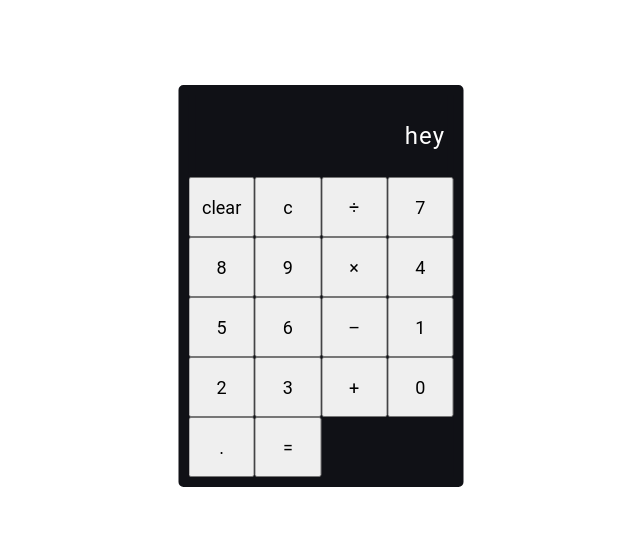
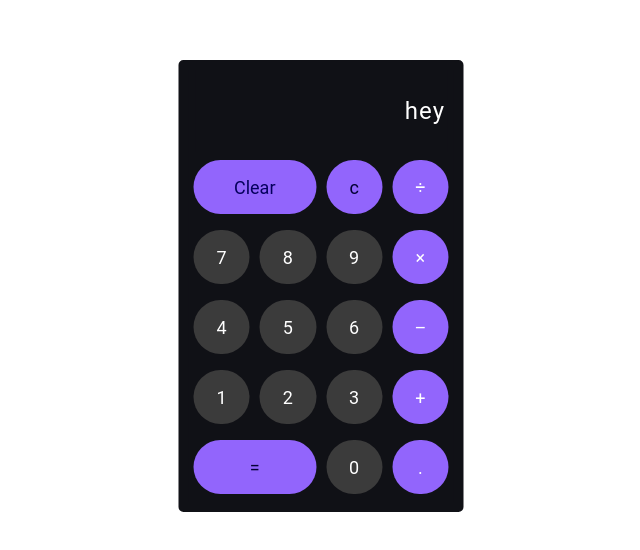
Before and after one commit to Imtious-coder/Calculator, a React (Create React App) app: page / in a window 1280 px wide. Shown: the part 114-664 px from the top of the page, without its empty margins (319-959 px from the left). Built offline with nearby package versions, Linux system fonts and the light colour scheme.

Commit message:
All clear, single clear button implemented

```diff
--- a/src/App.css
+++ b/src/App.css
@@ -69,7 +69,7 @@ body {
 .keypad{
   display: grid;
   grid-template-columns: repeat(4, 1fr);
-  grid-auto-rows: minmax(60px, auto);
+  grid-auto-rows: minmax(70px, auto);
 }
 
 input[type="text"] {
@@ -84,3 +84,41 @@ input[type="text"] {
   font-weight: 500px;
   letter-spacing: 1px;
 }
+
+#clear {
+  grid-column: 1/3;
+  grid-row: 1;
+  color: rgb(6, 0, 94);
+}
+
+#result {
+  grid-column: 3/1;
+  grid-row: 5;
+  color: rgb(4, 0, 54);
+}
+
+#backspace {
+  color: rgb(3, 0, 51);
+}
+
+button {
+  margin: 8px 5px;
+  border: none;
+  border-radius: 50px;
+  cursor: pointer;
+  background: rgb(59, 59, 59);
+  color: white;
+}
+
+input:focus,
+button:focus,
+button:active,
+input:active,
+button{
+  border: none;
+  outline: none;
+}
+
+.highlight{
+  background: #9265fc;
+}
--- a/src/App.js
+++ b/src/App.js
@@ -13,7 +13,7 @@ function App() {
   }
 
   const backspace = () => {
-
+    setResult(result.slice(0, -1));
   }
 
 
@@ -24,24 +24,24 @@ function App() {
           <input type="text" name="" id="" value={result} />
         </form>
         <div className="keypad">
-          <button onClick={clear} id="clear">clear</button>
-          <button onClick={backspace} id="backspace">c</button>
-          <button name="/" onClick={handleClick}>&divide;</button>
+          <button className="highlight" onClick={clear} id="clear">Clear</button>
+          <button className="highlight" onClick={backspace} id="backspace">c</button>
+          <button className="highlight" name="/" onClick={handleClick}>&divide;</button>
           <button name="7" onClick={handleClick}>7</button>
           <button name="8" onClick={handleClick}>8</button>
           <button name="9" onClick={handleClick}>9</button>
-          <button name="*" onClick={handleClick}>&times;</button>
+          <button className="highlight" name="*" onClick={handleClick}>&times;</button>
           <button name="4" onClick={handleClick}>4</button>
           <button name="5" onClick={handleClick}>5</button>
           <button name="6" onClick={handleClick}>6</button>
-          <button name="-" onClick={handleClick}>&ndash;</button>
+          <button className="highlight" name="-" onClick={handleClick}>&ndash;</button>
           <button name="1" onClick={handleClick}>1</button>
           <button name="2" onClick={handleClick}>2</button>
           <button name="3" onClick={handleClick}>3</button>
-          <button name="+" onClick={handleClick}>+</button>
+          <button className="highlight" name="+" onClick={handleClick}>+</button>
           <button name="0" onClick={handleClick}>0</button>
-          <button name="." onClick={handleClick}>.</button>
-          <button onClick={handleClick}>=</button>
+          <button className="highlight" name="." onClick={handleClick}>.</button>
+          <button className="highlight" onClick={handleClick} id="result">=</button>
         </div>
       </div>
     </>
```
